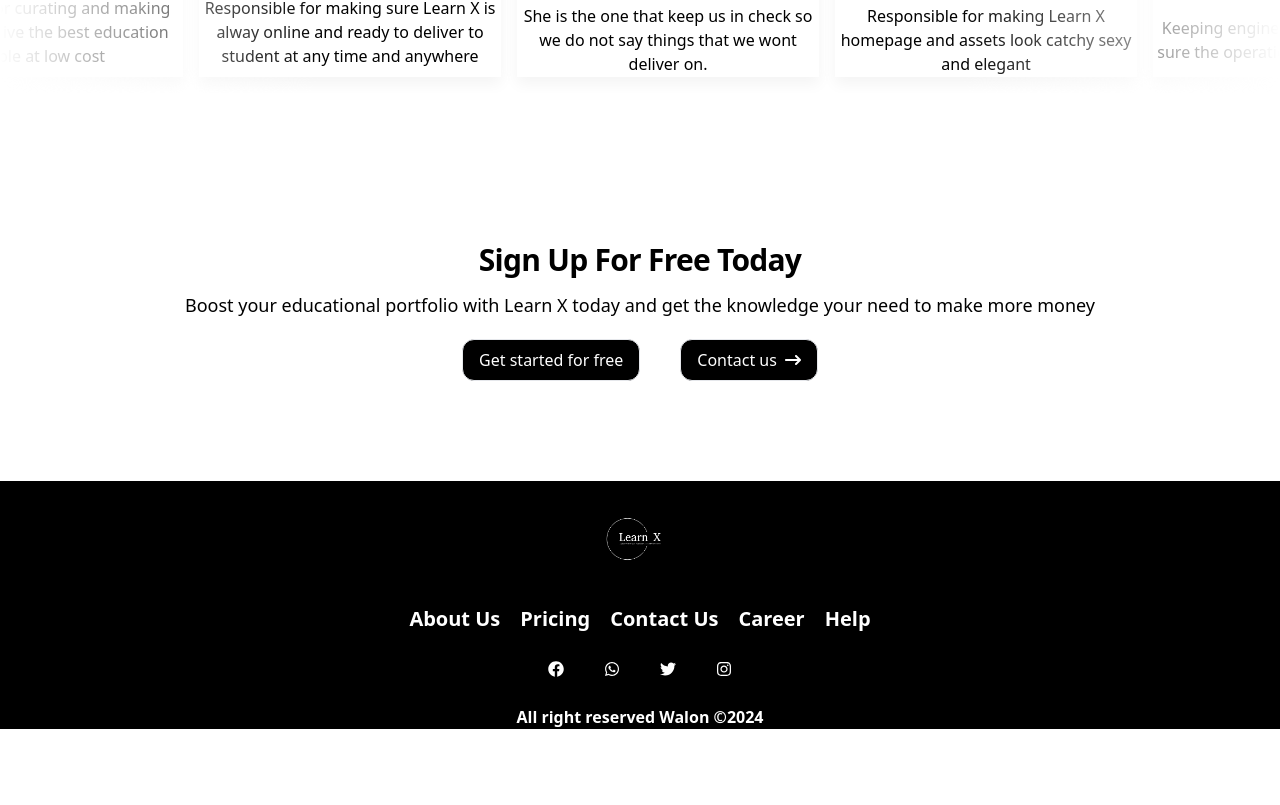
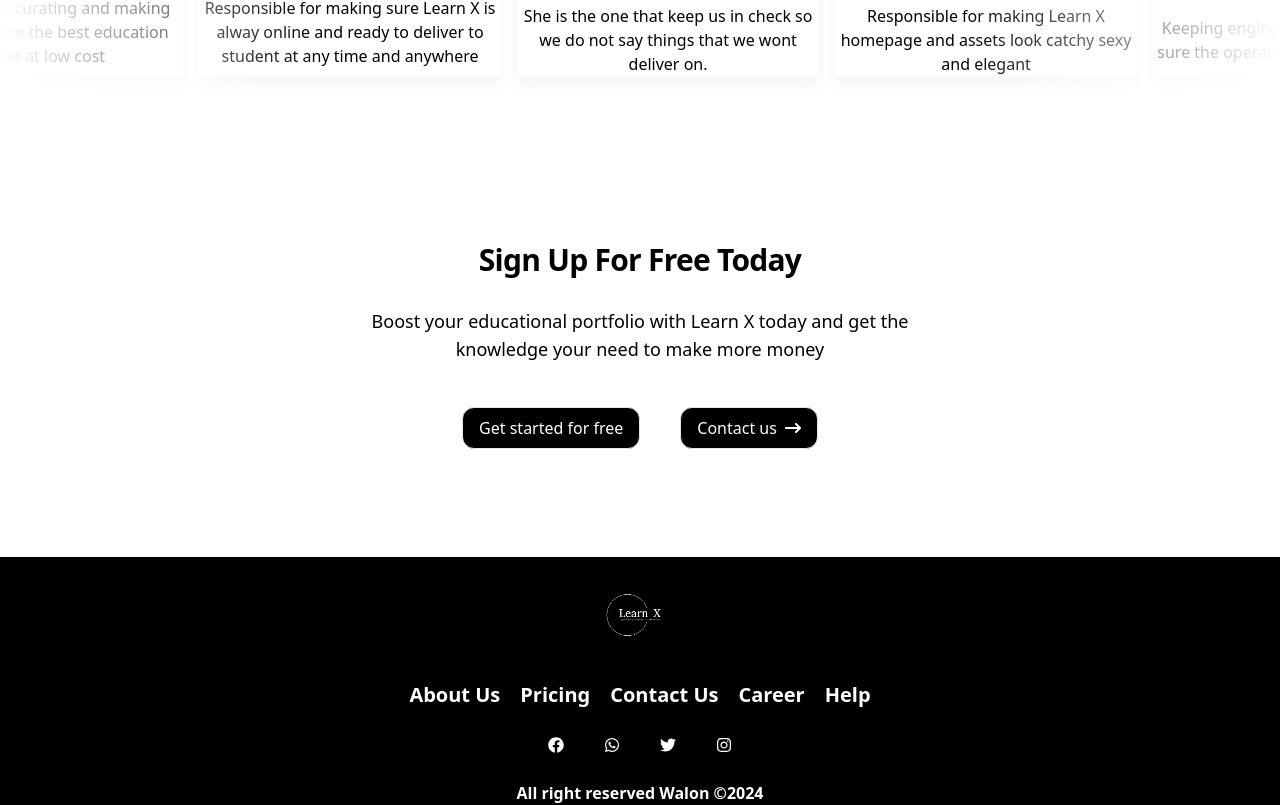
Before and after one commit to walonjalloh/startup21_landing_page_for_bounty, a React (Vite) app: page / in a window 1280 px wide. Shown: the part 5340-6145 px from the top of the page. Before the commit the page ends 6069 px from the top, so only its background shows below. Built offline with nearby package versions, Linux system fonts and the light colour scheme.

Commit message:
make improvement to calltoaction component

```diff
--- a/src/components/CallToAction.jsx
+++ b/src/components/CallToAction.jsx
@@ -7,10 +7,10 @@ function CallToAction({ btn }) {
     <section className="py-10 ">
             <div className="flex flex-col justify-center items-center">
                 <h1 className="font-bold text-3xl text-center mx-2 my-4 tracking-tight leading-none">Sign Up For Free Today</h1>
-                <p className="font-medium text-lg text-center mx-2">Boost your educational portfolio with Learn X today and get the knowledge your need to
+                <p className="font-medium text-lg text-center mx-2 max-w-[600px] my-4">Boost your educational portfolio with Learn X today and get the knowledge your need to
                     make more money
                 </p>
-                <div className="flex gap-10 py-5">
+                <div className="flex gap-10 py-5 my-2">
                     <button className="border py-2 px-4 rounded-xl bg-black text-white text-md"><Link to="pricing" smooth={true} offset={250} duration={500}>Get started for free</Link></button>
                     <button className="flex justify-center items-center gap-2 border py-2 px-4 rounded-xl bg-black text-white text-md" onClick={() => (btn())}>Contact us <span><FaArrowRightLong/></span></button>
                 </div>
--- a/src/components/Contact.jsx
+++ b/src/components/Contact.jsx
@@ -3,7 +3,9 @@ import { FaPhone, FaAt } from 'react-icons/fa6'
 
 function Contact({ open }) {
 
-
+  function handleSubmit(e){
+    e.preventDefault()
+  }
 
   return (
     <section name='contact' className="py-4">
@@ -11,14 +13,14 @@ function Contact({ open }) {
              <div className="flex flex-col justify-center items-center gap-10">
               <div className='border border-black/50 py-10  px-10 items-center'>
                 <h2 className="text-3xl font-extrabold bg-clip-text text-center text-transparent bg-gradient-to-r from-blue-500 to-orange-500">Ask us Question</h2>
-                <form className="flex flex-col justify-start items-center  my-10">
+                <form onSubmit={()=>handleSubmit()} className="flex flex-col justify-start items-center  my-10">
                     <label className="text-2xl font-bold">Name</label>
                     <input  className='w-[300px] md:w-[400px] px-2 py-2 my-2 border border-black rounded-md' type="text" name="name" placeholder="Name"/>
                     <label className="text-2xl font-bold">Email</label>
                     <input className="border border-black rounded-md w-[300px] md:w-[400px] px-2 py-2 my-2" type="email" name='email' placeholder="Email"/>
                     <label className='text-2xl font-bold'>Question</label>
                     <input  className="border border-black rounded-md w-[300px] md:w-[400px] py-2 px-2 my-2"  type="text" name="question" placeholder='Question' />
-                    <button className="border border-black py-2 mt-4 px-6 rounded-md bg-black text-white">Submit</button>
+                    <button onClick={(e)=>(handleSubmit(e))} className="border border-black py-2 mt-4 px-6 rounded-md bg-black text-white">Submit</button>
                 </form>
               </div>
              <div>
```
